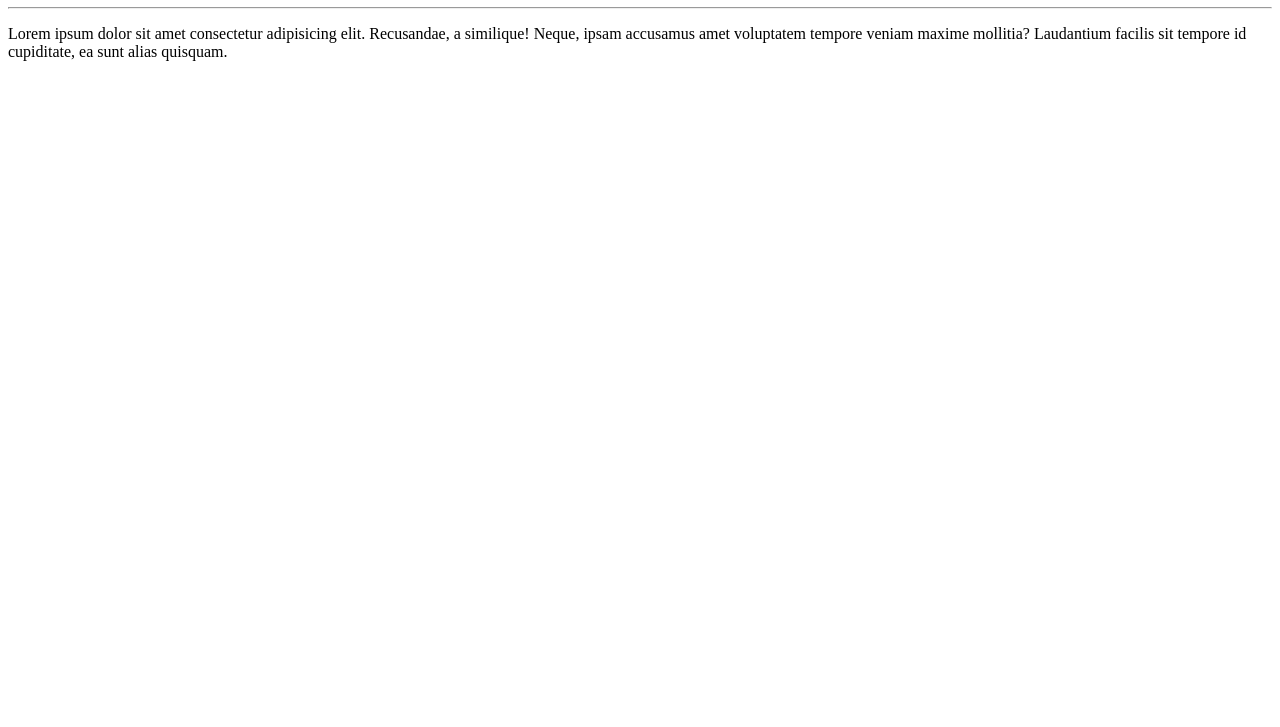
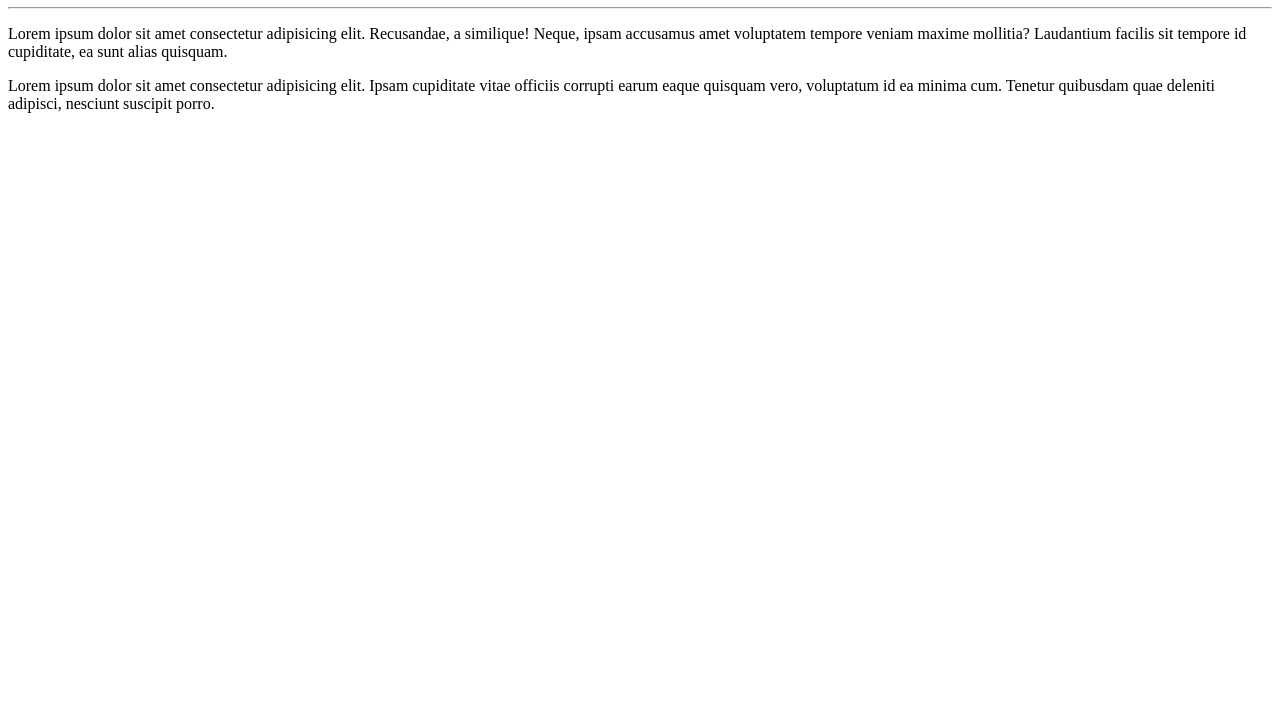
Before and after one commit to MaiconMarquesDev/001-MarquesDEV, a plain HTML site: page 001-site-ex/index.html in a window 1280 px wide. Shown: the part 73-800 px from the top of the page. Drawn offline with Linux system fonts and the light colour scheme.

Commit message:
adicionei um paragrafo

```diff
--- a/001-site-ex/index.html
+++ b/001-site-ex/index.html
@@ -9,5 +9,6 @@
     <h1>Olá, mundo</h1>
     <hr>
     <p>Lorem ipsum dolor sit amet consectetur adipisicing elit. Recusandae, a similique! Neque, ipsam accusamus amet voluptatem tempore veniam maxime mollitia? Laudantium facilis sit tempore id cupiditate, ea sunt alias quisquam.</p>
+    <p>Lorem ipsum dolor sit amet consectetur adipisicing elit. Ipsam cupiditate vitae officiis corrupti earum eaque quisquam vero, voluptatum id ea minima cum. Tenetur quibusdam quae deleniti adipisci, nesciunt suscipit porro.</p>
 </body>
 </html>
```
